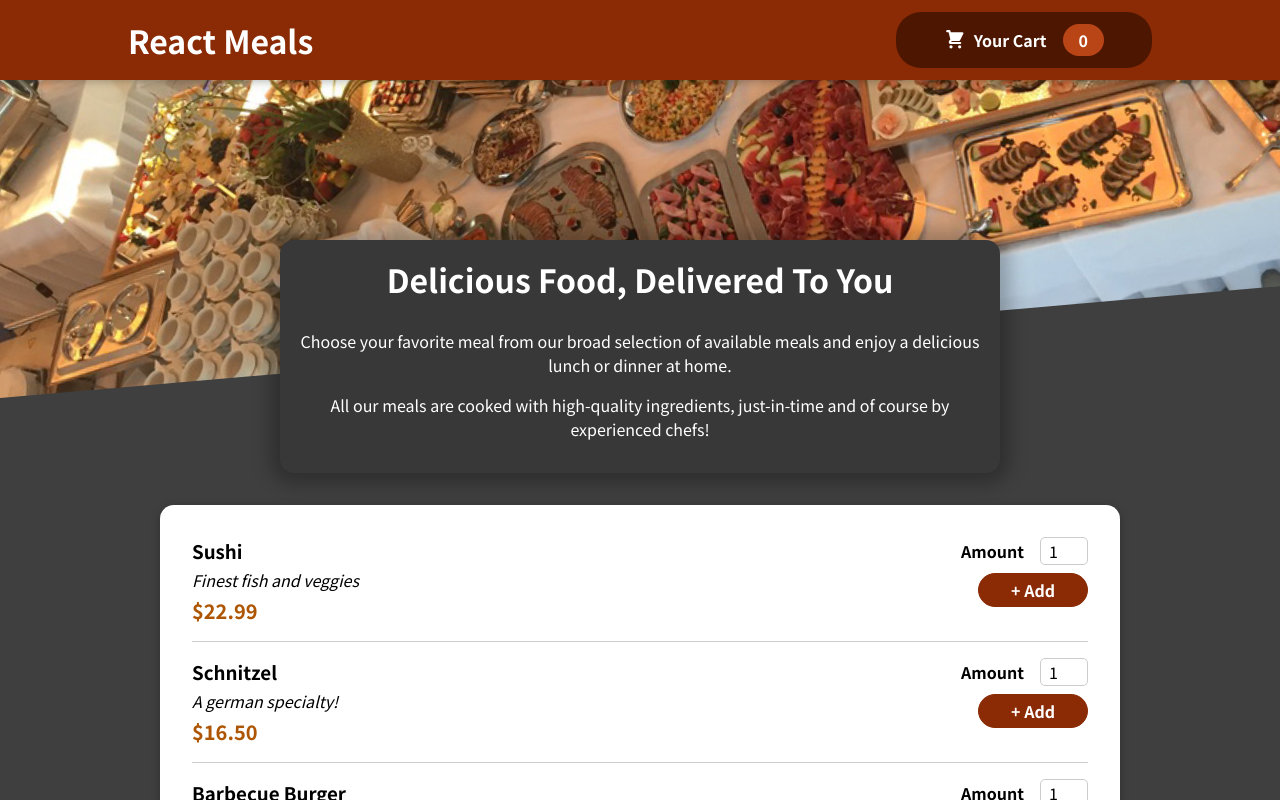
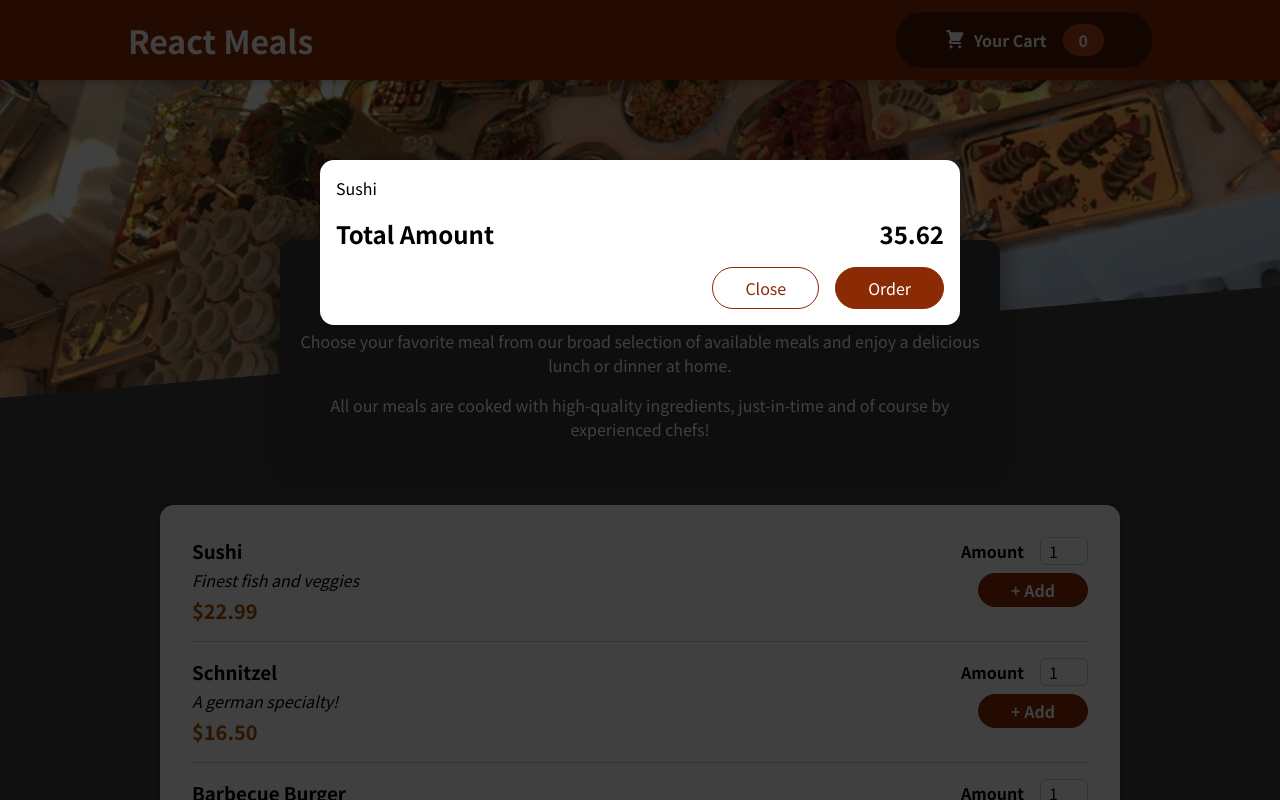
Before and after one commit to Vinay-M-01/Food-Order-App, a React (Create React App) app: page / in a window 1280 px wide. Shown: the top 800 px of the page. Built offline with nearby package versions, Linux system fonts and the light colour scheme.

Commit message:
Dummy Cart Modal Added on loading page

```diff
--- a/public/index.html
+++ b/public/index.html
@@ -28,6 +28,7 @@
   </head>
   <body>
     <noscript>You need to enable JavaScript to run this app.</noscript>
+    <div id="overlays"></div>
     <div id="root"></div>
     <!--
       This HTML file is a template.
--- a/src/App.js
+++ b/src/App.js
@@ -2,10 +2,12 @@
 
 import Header from './components/Layout/Header';
 import Meals from './components/Meals/Meals';
+import Cart from './components/Cart/Cart';
 
 function App() {
   return (
     <Fragment>
+      <Cart/>
       <Header />
       <main>
         <Meals />
--- /dev/null
+++ b/src/components/Cart/Cart.js
@@ -0,0 +1,28 @@
+import Modal from '../UI/Modal';
+import classes from './Cart.module.css';
+
+const Cart = (props) => {
+  const cartItems = (
+    <ul className={classes['cart-items']}>
+      {[{ id: 'c1', name: 'Sushi', amount: 2, price: 12.99 }].map((item) => (
+        <li>{item.name}</li>
+      ))}
+    </ul>
+  );
+
+  return (
+    <Modal>
+      {cartItems}
+      <div className={classes.total}>
+        <span>Total Amount</span>
+        <span>35.62</span>
+      </div>
+      <div className={classes.actions}>
+        <button className={classes['button--alt']}>Close</button>
+        <button className={classes.button}>Order</button>
+      </div>
+    </Modal>
+  );
+};
+
+export default Cart;
--- /dev/null
+++ b/src/components/Cart/Cart.module.css
@@ -0,0 +1,44 @@
+.cart-items {
+    list-style: none;
+    margin: 0;
+    padding: 0;
+  }
+
+  .total {
+    display: flex;
+    justify-content: space-between;
+    align-items: center;
+    font-weight: bold;
+    font-size: 1.5rem;
+    margin: 1rem 0;
+  }
+
+  .actions {
+    text-align: right;
+  }
+
+  .actions button {
+    font: inherit;
+    cursor: pointer;
+    background-color: transparent;
+    border: 1px solid #8a2b06;
+    padding: 0.5rem 2rem;
+    border-radius: 25px;
+    margin-left: 1rem;
+  }
+
+  .actions button:hover,
+  .actions button:active {
+    background-color: #5a1a01;
+    border-color: #5a1a01;
+    color: white;
+  }
+
+  .actions .button--alt {
+    color: #8a2b06;
+  }
+
+  .actions .button {
+    background-color: #8a2b06;
+    color: white;
+  }
--- /dev/null
+++ b/src/components/UI/Modal.js
@@ -0,0 +1,32 @@
+import { Fragment } from 'react';
+import ReactDOM from 'react-dom';
+
+import classes from './Modal.module.css';
+
+const Backdrop = (props) => {
+  return <div className={classes.backdrop} />;
+};
+
+const ModalOverlay = (props) => {
+  return (
+    <div className={classes.modal}>
+      <div className={classes.content}>{props.children}</div>
+    </div>
+  );
+};
+
+const portalElement = document.getElementById('overlays');
+
+const Modal = (props) => {
+  return (
+    <Fragment>
+      {ReactDOM.createPortal(<Backdrop />, portalElement)}
+      {ReactDOM.createPortal(
+        <ModalOverlay>{props.children}</ModalOverlay>,
+        portalElement
+      )}
+    </Fragment>
+  );
+};
+
+export default Modal;
--- /dev/null
+++ b/src/components/UI/Modal.module.css
@@ -0,0 +1,40 @@
+.backdrop {
+    position: fixed;
+    top: 0;
+    left: 0;
+    width: 100%;
+    height: 100vh;
+    z-index: 20;
+    background-color: rgba(0, 0, 0, 0.75);
+  }
+
+  .modal {
+    position: fixed;
+    top: 20vh;
+    left: 5%;
+    width: 90%;
+    background-color: white;
+    padding: 1rem;
+    border-radius: 14px;
+    box-shadow: 0 2px 8px rgba(0, 0, 0, 0.25);
+    z-index: 30;
+    animation: slide-down 300ms ease-out forwards;
+  }
+
+  @media (min-width: 768px) {
+    .modal {
+      width: 40rem;
+      left: calc(50% - 20rem);
+    }
+  }
+
+  @keyframes slide-down {
+    from {
+      opacity: 0;
+      transform: translateY(-3rem);
+    }
+    to {
+      opacity: 1;
+      transform: translateY(0);
+    }
+  }
```
